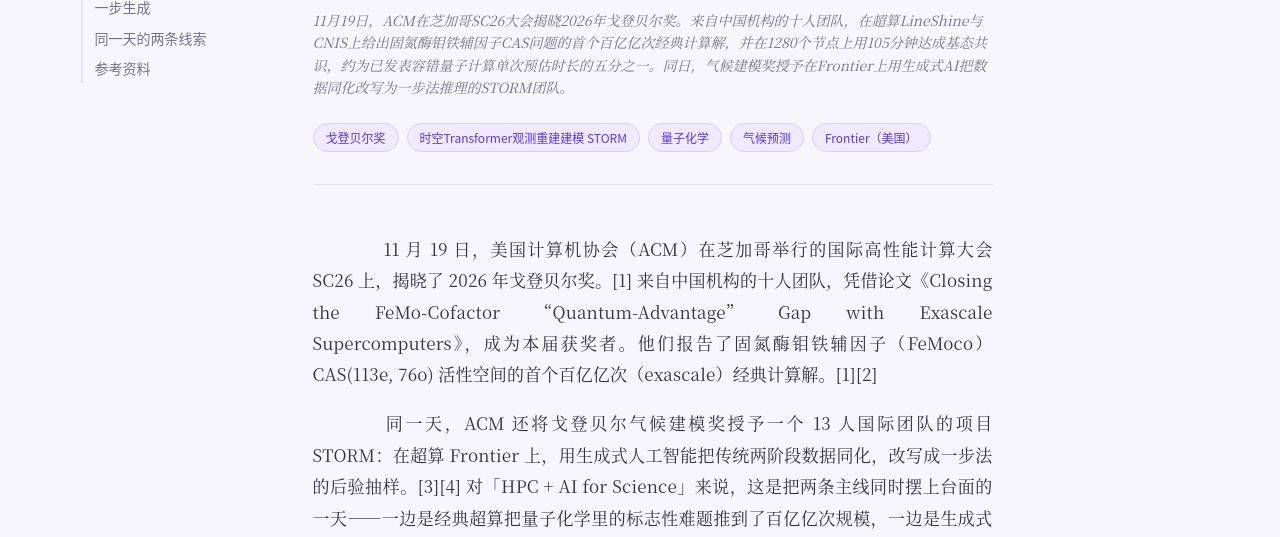
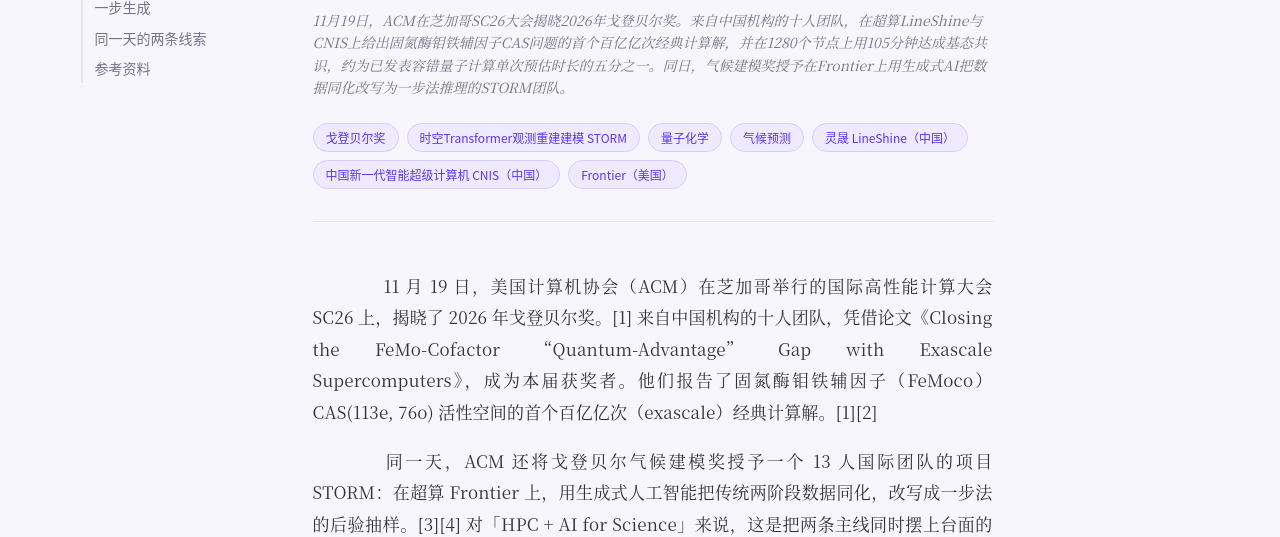
Before and after one commit to arcsysu/chaozhi-global-perspectives, an Astro site: page /articles/gordon-bell-2026-femoco-and-storm in a window 1280 px wide. Shown: the part 265-802 px from the top of the page. Built offline with nearby package versions, Linux system fonts and the light colour scheme; Astro itself is replaced by a stand-in of ours.

Commit message:
fix: tag LineShine and CNIS on Gordon Bell article
Add the Chinese exascale systems used for FeMoco to 超级计算机 subjects.

Co-authored-by: Cursor <cursoragent@cursor.com>

```diff
--- a/src/content/articles/gordon-bell-2026-femoco-and-storm/index.md
+++ b/src/content/articles/gordon-bell-2026-femoco-and-storm/index.md
@@ -9,6 +9,8 @@ tags:
   实施主体:
     企业: []
     超级计算机:
+      - 灵晟 LineShine（中国）
+      - 中国新一代智能超级计算机 CNIS（中国）
       - Frontier（美国）
     研究机构: []
     高校: []
```
